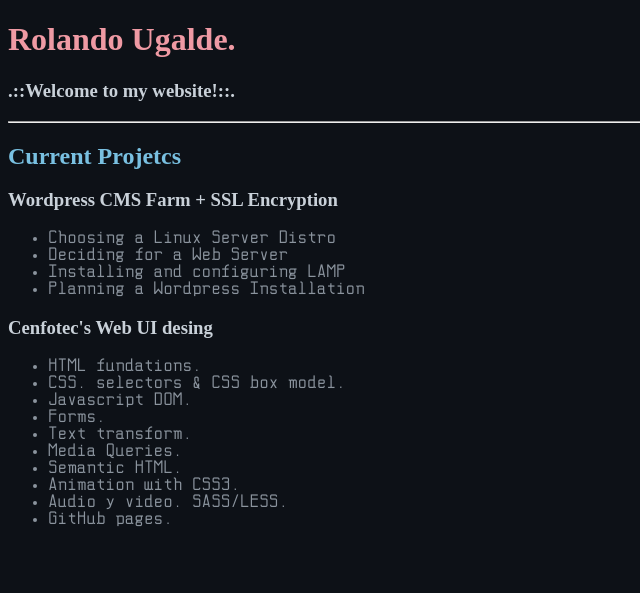
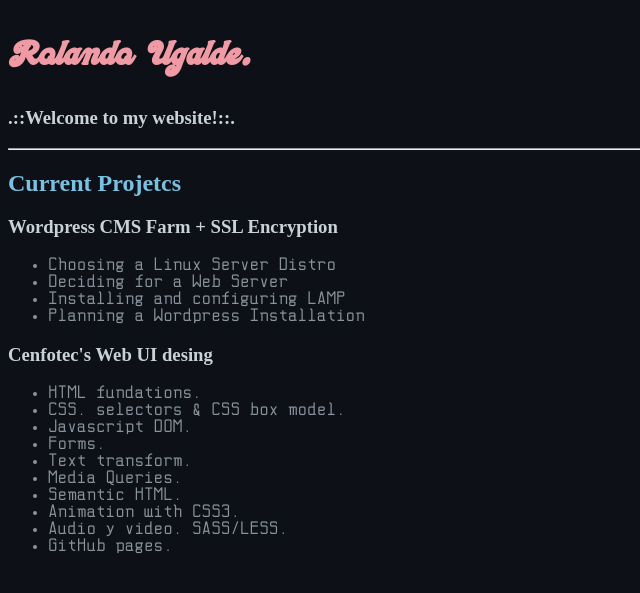
Before and after one commit to rolandougalde/rolandougalde.github.io, a Jekyll site: the page built from index.md, in a window 1280 px wide. Shown: the top 593 px of the page, without its empty margins (0-640 px from the left). Built offline with Jekyll 4.4.1, drawn with Linux system fonts in a browser that asks for light colours; our own code applies the rules of GitHub Pages for plain Markdown files.

Commit message:
Update default.css

```diff
--- a/assets/css/default.css
+++ b/assets/css/default.css
@@ -32,7 +32,7 @@ div.section {
 }
 
 h1 {
-    font-family: "Mom's Typewriter";
+    font-family: "Neoland Script";
     color: #EF9AA4;
 }
 
```
